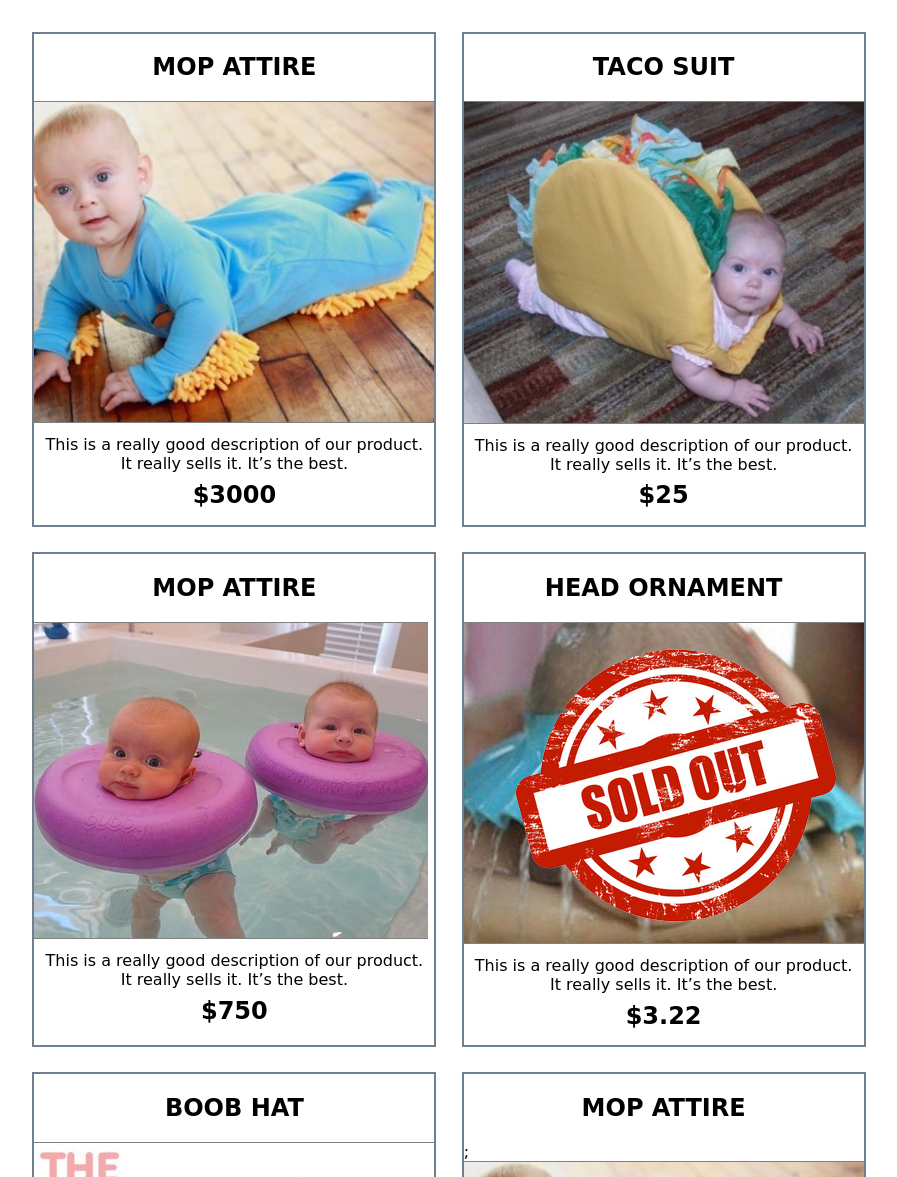
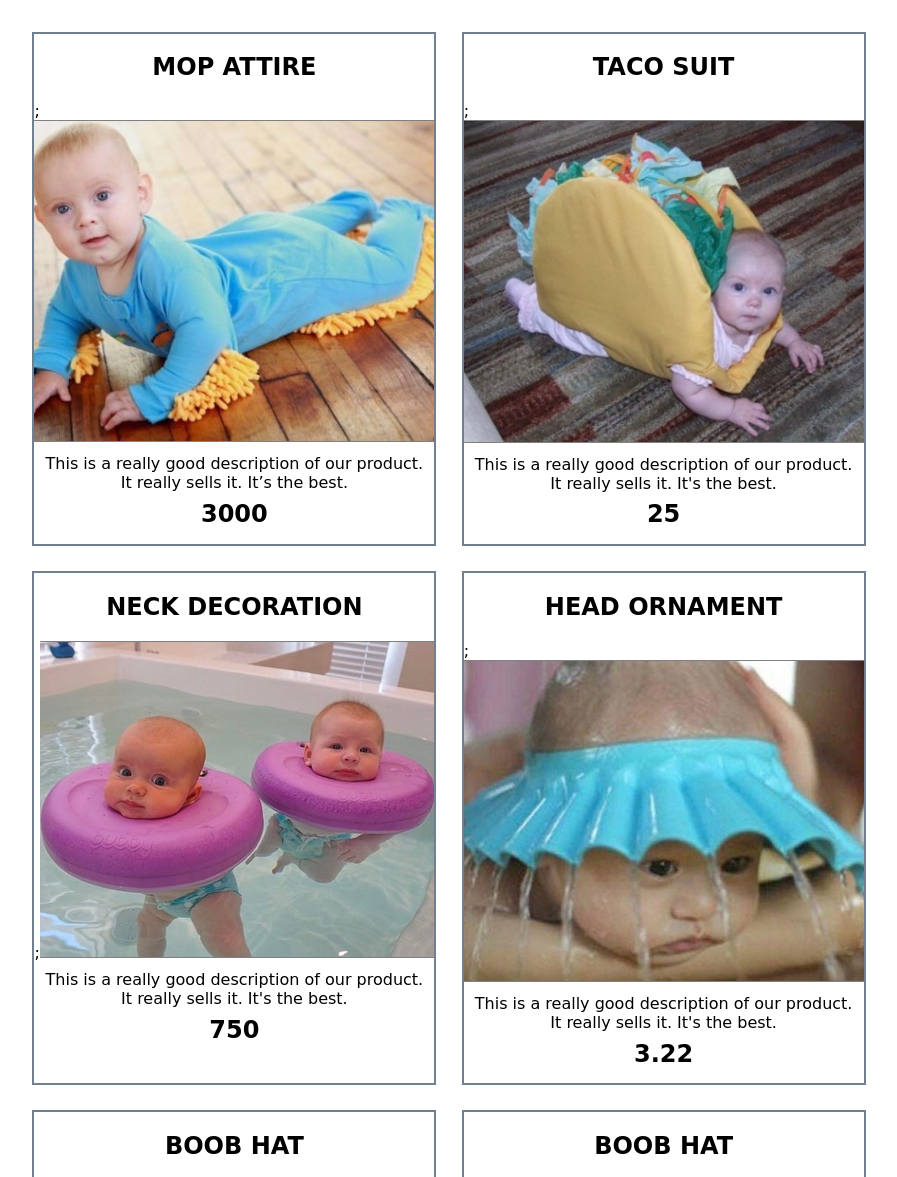
Before and after one commit to waamber/css102-e6, a plain HTML site: page index.html in a window 1280 px wide. Shown: the part 62-1239 px from the top of the page, without its empty margins (191-1088 px from the left). Drawn offline with Linux system fonts and the light colour scheme; a web font is replaced by a local one.

Commit message:
child and parent nodes

```diff
--- a/index.html
+++ b/index.html
@@ -9,79 +9,7 @@
   <body>
     <h1>All Your Baby Essentials. One Location.</h1>
     <div id="product-container">
-      <!-- Begin Product 1 -->
-      <section class="product">
-        <div class="title">
-          <h2>Mop Attire</h2>
-        </div>
-        <div class="image">
-          <img src="./images/mopAttire.jpg" alt="Product: Mop Attire">
-        </div>
-        <div class="description">
-          <p>This is a really good description of our product. It really sells it. It’s the best.</p>
-          <h6>$3000</h6>
-        </div>
-      </section>
-      <!-- End Product 1 -->
-      <!-- Begin Product 2 -->
-      <section class="product">
-        <div class="title">
-          <h2>Taco Suit</h2>
-        </div>
-        <div class="image">
-          <img src="./images/tacoSuit.jpg" alt="Product: Taco Suit">
-        </div>
-        <div class="description">
-          <p>This is a really good description of our product. It really sells it. It’s the best.</p>
-          <h6>$25</h6>
-        </div>
-      </section>
-      <!-- End Product 2 -->
-      <!-- Begin Product 3 -->
-      <section class="product">
-        <div class="title">
-          <h2>Mop Attire</h2>
-        </div>
-        <div class="image">
-          <img src="./images/neckDecoration.jpg" alt="Product: Neck Decoration">
-        </div>
-        <div class="description">
-          <p>This is a really good description of our product. It really sells it. It’s the best.</p>
-          <h6>$750</h6>
-        </div>
-      </section>
-      <!-- End Product 3 -->
-      <!-- Begin Product 4 -->
-      <section class="product">
-        <div class="title">
-          <h2>Head Ornament</h2>
-        </div>
-        <div class="image">
-          <img src="./images/headOrnament.jpg" alt="Product: Head Ornament">
-        </div>
-        <div class="description">
-          <p>This is a really good description of our product. It really sells it. It’s the best.</p>
-          <h6>$3.22</h6>
-        </div>
-        <div class="sold-out">
-          <img src="./images/soldOut.png" alt="Sold Out">
-        </div>
-      </section>
-      <!-- End Product 4 -->
-      <!-- Begin Product 5 -->
-      <section class="product">
-        <div class="title">
-          <h2>Boob Hat</h2>
-        </div>
-        <div class="image">
-          <img src="./images/boobHat.jpg" alt="Product: Boob Hat">
-        </div>
-        <div class="description">
-          <p>This is a really good description of our product. It really sells it. It’s the best.</p>
-          <h6>$36</h6>
-        </div>
-      </section>
-      <!-- End Product 5 -->
+
     </div>
 
     <script type="text/javascript" src="main.js"></script>
--- a/main.js
+++ b/main.js
@@ -62,13 +62,13 @@ for (var i = 0; i < allProducts.length; i++) {
 	var domString = "";
 
 		domString += '<section class="product">';
-	    domString +=    '<div class="title">';
+	    domString +=    '<div class="title child">';
 	    domString +=    '<h2>' + currentProduct.name +'</h2>';
 	    domString +=    '</div>';
-	    domString +=    '<div class="image">;'
+	    domString +=    '<div class="image chilc">;'
 	    domString +=      '<img src="' +currentProduct.imagePath+' "alt="'+currentProduct.imageAlt+'">';
 	    domString +=    '</div>';
-	    domString +=    '<div class="description">';
+	    domString +=    '<div class="description child">';
 	    domString +=     ' <p>' + currentProduct.description +'</p>';
 	    domString +=      '<h6>' + currentProduct.price +'</h6>';
 	    domString +=    '</div>';
@@ -77,3 +77,43 @@ for (var i = 0; i < allProducts.length; i++) {
 	console.log("Dom String from for loop", domString);
 	productContainer.innerHTML += domString;  //sets inner html into domString
 };
+
+
+function printProductArrayToDom(productArray) {
+    for(var i = 0; i < productArray.length; i++) {
+
+    var currentProduct = productArray[i];
+    var productDomString = domString;
+    productContainer.innerHTML += productDomString;
+  }
+};
+
+printProductArrayToDom(allProducts);
+
+
+//click on card to change border
+
+var selectedCard;
+
+document.getElementById("product-container").addEventListener("click", function() {
+  changeTheBorder(event);
+  printSelectedDescription();
+});
+
+function changeTheBorder(event) {
+  if(event.target.classList.contains("child")) {
+    selectedCard = event.target.parentNode;
+  }else if(event.target.parentNode.parentNode.classList.contains("product")) {
+    selectedCard = event.target.parentNode.parentNode;
+  }else if(event.target.classList.contains("product")) {
+    selectedCard = event.target;
+  }
+  selectedCard.classList.add("border"); //added border so .border in css to add border
+}
+
+//added extra child class to get children of card
+
+function printSelectedDescription() {
+  var description = selectedCard.childNodes[2].childNodes[1].innerHTML; //description is index[2] in child array then -- index[1] has <p> that holds description
+  console.log(description);
+}
```
